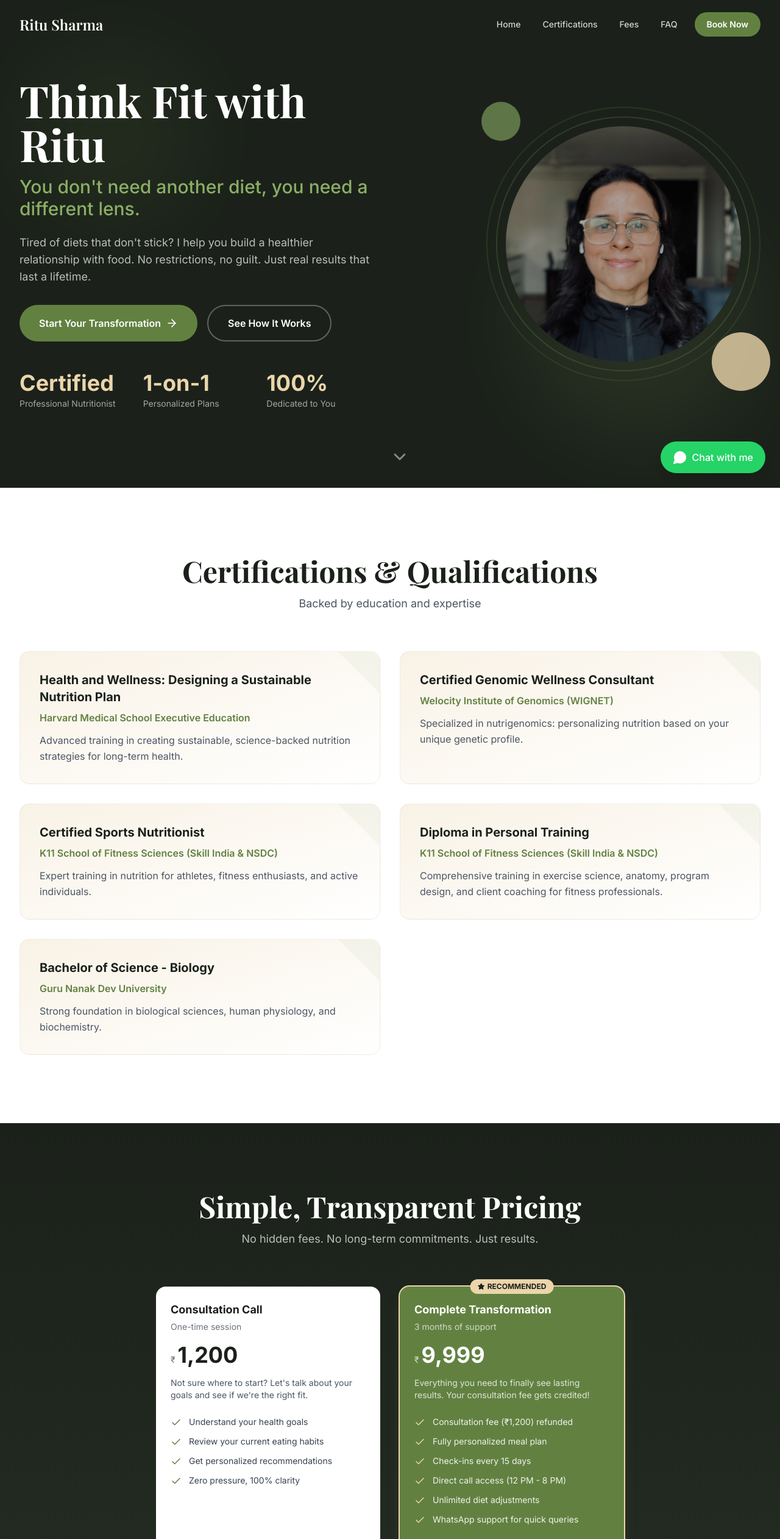
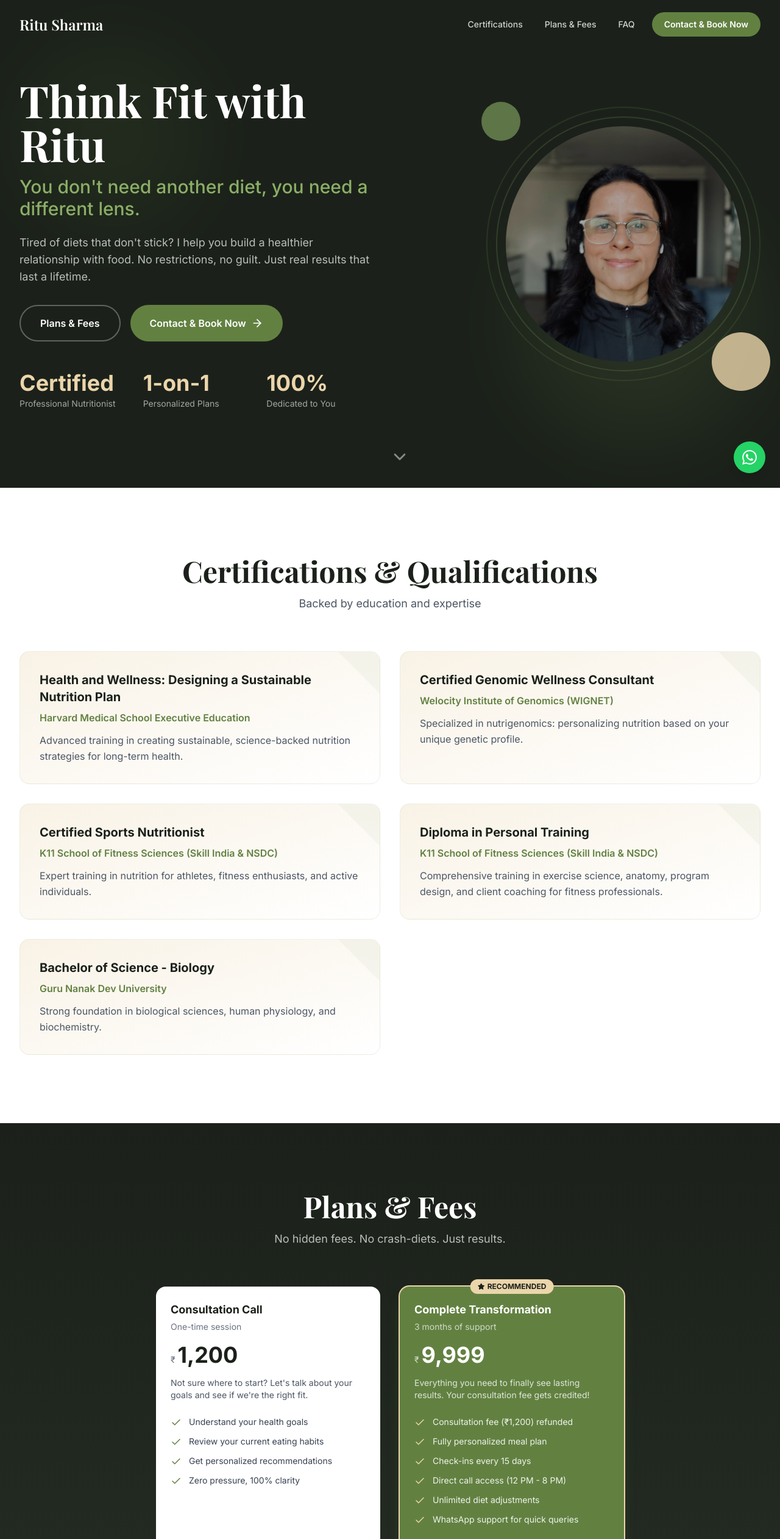
Before and after one commit to ojusharma/ritu-sharma-portfolio, a React (Vite) app: page / in a window 1280 px wide. Shown: the top 2524 px of the page at 61% size. Built offline with nearby package versions, Linux system fonts and the light colour scheme.

Commit message:
Refactor contact and booking section

```diff
--- a/src/components/Navbar.tsx
+++ b/src/components/Navbar.tsx
@@ -65,7 +65,7 @@
               onClick={() => scrollToSection('contact')}
               className="ml-2 px-5 py-2.5 bg-primary hover:bg-primary-light text-white rounded-full transition-all duration-200 text-sm font-semibold"
             >
-              Book Now
+             Contact & Book Now
             </button>
           </div>
 
@@ -99,7 +99,7 @@
               onClick={() => scrollToSection('contact')}
               className="mt-2 mb-2 px-5 py-3 bg-primary hover:bg-primary-light text-white rounded-full transition-all duration-200 font-semibold text-center"
             >
-              Book Now
+              Contact & Book Now
             </button>
           </div>
         </div>
--- a/src/components/WhatsAppButton.tsx
+++ b/src/components/WhatsAppButton.tsx
@@ -1,4 +1,3 @@
-import { MessageCircle } from 'lucide-react';
 import { CONTACT_INFO, SITE_CONFIG } from '../constants';
 
 export default function WhatsAppButton() {
@@ -13,11 +12,20 @@
       href={whatsappUrl}
       target="_blank"
       rel="noopener noreferrer"
-      className="fixed bottom-6 right-6 z-50 flex items-center gap-2 bg-[#25D366] hover:bg-[#20bd5a] text-white px-4 py-3 md:px-5 md:py-3.5 rounded-full shadow-lg hover:shadow-xl transition-all duration-300 hover:scale-105 group"
+      className="fixed bottom-6 right-6 z-50 flex items-center justify-center bg-[#25D366] hover:bg-[#20bd5a] text-white p-3.5 rounded-full shadow-lg hover:shadow-xl transition-all duration-300 hover:scale-105 group"
       aria-label="Chat on WhatsApp"
     >
-      <MessageCircle size={24} className="fill-current" />
-      <span className="hidden sm:inline font-medium">Chat with me</span>
+      <svg
+        xmlns="http://www.w3.org/2000/svg"
+        width="24"
+        height="24"
+        viewBox="0 0 24 24"
+        fill="currentColor"
+        className="flex-shrink-0"
+      >
+        <path d="M17.472 14.382c-.297-.149-1.758-.867-2.03-.967-.273-.099-.471-.148-.67.15-.197.297-.767.966-.94 1.164-.173.199-.347.223-.644.075-.297-.15-1.255-.463-2.39-1.475-.883-.788-1.48-1.761-1.653-2.059-.173-.297-.018-.458.13-.606.134-.133.298-.347.446-.52.149-.174.198-.298.298-.497.099-.198.05-.371-.025-.52-.075-.149-.669-1.612-.916-2.207-.242-.579-.487-.5-.669-.51-.173-.008-.371-.01-.57-.01-.198 0-.52.074-.792.372-.272.297-1.04 1.016-1.04 2.479 0 1.462 1.065 2.875 1.213 3.074.149.198 2.096 3.2 5.077 4.487.709.306 1.262.489 1.694.625.712.227 1.36.195 1.871.118.571-.085 1.758-.719 2.006-1.413.248-.694.248-1.289.173-1.413-.074-.124-.272-.198-.57-.347m-5.421 7.403h-.004a9.87 9.87 0 01-5.031-1.378l-.361-.214-3.741.982.998-3.648-.235-.374a9.86 9.86 0 01-1.51-5.26c.001-5.45 4.436-9.884 9.888-9.884 2.64 0 5.122 1.03 6.988 2.898a9.825 9.825 0 012.893 6.994c-.003 5.45-4.437 9.884-9.885 9.884m8.413-18.297A11.815 11.815 0 0012.05 0C5.495 0 .16 5.335.157 11.892c0 2.096.547 4.142 1.588 5.945L.057 24l6.305-1.654a11.882 11.882 0 005.683 1.448h.005c6.554 0 11.89-5.335 11.893-11.893a11.821 11.821 0 00-3.48-8.413z" />
+      </svg>
+      <span className="max-w-0 overflow-hidden whitespace-nowrap group-hover:max-w-xs group-hover:ml-2 transition-all duration-300 font-medium">Contact via WhatsApp</span>
     </a>
   );
 }
--- a/src/components/sections/Contact.tsx
+++ b/src/components/sections/Contact.tsx
@@ -1,4 +1,4 @@
-import { Phone, Mail, MapPin, Instagram, Clock, Send } from 'lucide-react';
+import { Phone, Mail, MapPin, Instagram, Clock } from 'lucide-react';
 import { CONTACT_CONTENT, CONTACT_INFO } from '../../constants';
 
 export default function Contact() {
@@ -21,7 +21,7 @@
 
         <div className="grid grid-cols-1 lg:grid-cols-2 gap-12 lg:gap-16">
           {/* Contact Info */}
-          <div className="space-y-8">
+          <div className="space-y-8 order-2 lg:order-1">
             <p className="text-gray-600 text-lg leading-relaxed">
               {CONTACT_CONTENT.message}
             </p>
@@ -81,23 +81,26 @@
             </div>
 
             {/* Social Links */}
-            <div className="flex items-center gap-4 pt-4">
             {CONTACT_INFO.instagram && (
               <a
                 href={CONTACT_INFO.instagram}
                 target="_blank"
                 rel="noopener noreferrer"
-                  className="w-12 h-12 flex items-center justify-center bg-gradient-to-br from-purple-500 via-pink-500 to-orange-400 text-white rounded-xl hover:shadow-lg hover:scale-105 transition-all duration-300"
-                  aria-label="Instagram"
+                className="flex items-center gap-4 group"
               >
+                <div className="w-12 h-12 flex items-center justify-center bg-gradient-to-br from-purple-500 via-pink-500 to-orange-400 text-white rounded-xl group-hover:shadow-lg group-hover:scale-105 transition-all duration-300">
                   <Instagram size={22} />
+                </div>
+                <div>
+                  <p className="text-sm text-gray-500">Instagram</p>
+                  <p className="text-primary-dark font-medium">@thinkfit.india</p>
+                </div>
               </a>
             )}
           </div>
-          </div>
 
           {/* CTA Card */}
-          <div className="relative">
+          <div className="relative order-1 lg:order-2">
             <div className="bg-primary-dark rounded-3xl p-8 sm:p-10 text-center lg:text-left">
               {/* Decorative elements */}
               <div className="absolute top-0 right-0 w-32 h-32 bg-primary/20 rounded-full blur-2xl" />
@@ -118,7 +121,15 @@
                   rel="noopener noreferrer"
                   className="inline-flex items-center justify-center gap-2 w-full sm:w-auto px-8 py-4 bg-[#25D366] hover:bg-[#20bd5a] text-white rounded-full font-semibold transition-all duration-300 hover:shadow-lg hover:shadow-[#25D366]/30"
                 >
-                  <Send size={20} />
+                  <svg
+                    xmlns="http://www.w3.org/2000/svg"
+                    width="20"
+                    height="20"
+                    viewBox="0 0 24 24"
+                    fill="currentColor"
+                  >
+                    <path d="M17.472 14.382c-.297-.149-1.758-.867-2.03-.967-.273-.099-.471-.148-.67.15-.197.297-.767.966-.94 1.164-.173.199-.347.223-.644.075-.297-.15-1.255-.463-2.39-1.475-.883-.788-1.48-1.761-1.653-2.059-.173-.297-.018-.458.13-.606.134-.133.298-.347.446-.52.149-.174.198-.298.298-.497.099-.198.05-.371-.025-.52-.075-.149-.669-1.612-.916-2.207-.242-.579-.487-.5-.669-.51-.173-.008-.371-.01-.57-.01-.198 0-.52.074-.792.372-.272.297-1.04 1.016-1.04 2.479 0 1.462 1.065 2.875 1.213 3.074.149.198 2.096 3.2 5.077 4.487.709.306 1.262.489 1.694.625.712.227 1.36.195 1.871.118.571-.085 1.758-.719 2.006-1.413.248-.694.248-1.289.173-1.413-.074-.124-.272-.198-.57-.347m-5.421 7.403h-.004a9.87 9.87 0 01-5.031-1.378l-.361-.214-3.741.982.998-3.648-.235-.374a9.86 9.86 0 01-1.51-5.26c.001-5.45 4.436-9.884 9.888-9.884 2.64 0 5.122 1.03 6.988 2.898a9.825 9.825 0 012.893 6.994c-.003 5.45-4.437 9.884-9.885 9.884m8.413-18.297A11.815 11.815 0 0012.05 0C5.495 0 .16 5.335.157 11.892c0 2.096.547 4.142 1.588 5.945L.057 24l6.305-1.654a11.882 11.882 0 005.683 1.448h.005c6.554 0 11.89-5.335 11.893-11.893a11.821 11.821 0 00-3.48-8.413z" />
+                  </svg>
                   {CONTACT_CONTENT.ctaText}
                 </a>
 
--- a/src/components/sections/Hero.tsx
+++ b/src/components/sections/Hero.tsx
@@ -41,6 +41,12 @@
 
             {/* CTA Buttons */}
             <div className="mt-8 flex flex-col sm:flex-row gap-4 justify-center lg:justify-start">
+               <button
+                onClick={() => scrollToSection(HERO_CONTENT.secondaryCTA.link)}
+                className="inline-flex items-center justify-center gap-2 px-8 py-4 border-2 border-white/30 hover:border-white/50 text-white rounded-full font-semibold transition-all duration-300 hover:bg-white/5"
+              >
+                {HERO_CONTENT.secondaryCTA.text}
+              </button>
               <button
                 onClick={() => scrollToSection(HERO_CONTENT.primaryCTA.link)}
                 className="group inline-flex items-center justify-center gap-2 px-8 py-4 bg-primary hover:bg-primary-light text-white rounded-full font-semibold transition-all duration-300 hover:shadow-lg hover:shadow-primary/30"
@@ -48,12 +54,7 @@
                 {HERO_CONTENT.primaryCTA.text}
                 <ArrowRight size={20} className="group-hover:translate-x-1 transition-transform" />
               </button>
-              <button
-                onClick={() => scrollToSection(HERO_CONTENT.secondaryCTA.link)}
-                className="inline-flex items-center justify-center gap-2 px-8 py-4 border-2 border-white/30 hover:border-white/50 text-white rounded-full font-semibold transition-all duration-300 hover:bg-white/5"
-              >
-                {HERO_CONTENT.secondaryCTA.text}
-              </button>
+
             </div>
 
             {/* Highlights/Stats */}
--- a/src/constants/contact.ts
+++ b/src/constants/contact.ts
@@ -6,15 +6,14 @@
  */
 
 export const CONTACT_CONTENT = {
-  sectionTitle: "Ready to Feel Your Best?",
-  sectionSubtitle: "Your transformation is just one message away",
+  sectionTitle: "Contact & Booking",
 
   // Message displayed in contact section
   message:
-    "Stop waiting for Monday. Stop waiting for the 'right time.' The best time to start is now, and I'm here to guide you every step of the way.",
+    "Every person's health journey is unique, and I truly enjoy being a part of it. If you're ready to take the next step toward better health, reach out and let's discuss how I can help you achieve your goals.",
 
   // Call-to-action text
-  ctaText: "Let's Talk on WhatsApp",
+  ctaText: "Book a Consultation via WhatsApp",
 
   // Availability info
   availability: {
--- a/src/constants/fees.ts
+++ b/src/constants/fees.ts
@@ -5,8 +5,8 @@
  */
 
 export const FEES_CONTENT = {
-  sectionTitle: "Simple, Transparent Pricing",
-  sectionSubtitle: "No hidden fees. No long-term commitments. Just results.",
+  sectionTitle: "Plans & Fees",
+  sectionSubtitle: "No hidden fees. No crash-diets. Just results.",
 
   // Currency symbol
   currency: "₹",
--- a/src/constants/heroContent.ts
+++ b/src/constants/heroContent.ts
@@ -18,11 +18,11 @@
 
   // Call-to-action buttons
   primaryCTA: {
-    text: "Start Your Transformation",
+    text: "Contact & Book Now",
     link: "#contact",
   },
   secondaryCTA: {
-    text: "See How It Works",
+    text: "Plans & Fees",
     link: "#fees",
   },
 
--- a/src/constants/siteConfig.ts
+++ b/src/constants/siteConfig.ts
@@ -13,9 +13,8 @@
 
   // Navigation items (id must match section id in components)
   navigation: [
-    { id: "hero", label: "Home" },
     { id: "certifications", label: "Certifications" },
-    { id: "fees", label: "Fees" },
+    { id: "fees", label: "Plans & Fees" },
     { id: "faq", label: "FAQ" },
   ],
 
```
Lines whose indentation alone changed are shown as unchanged.
